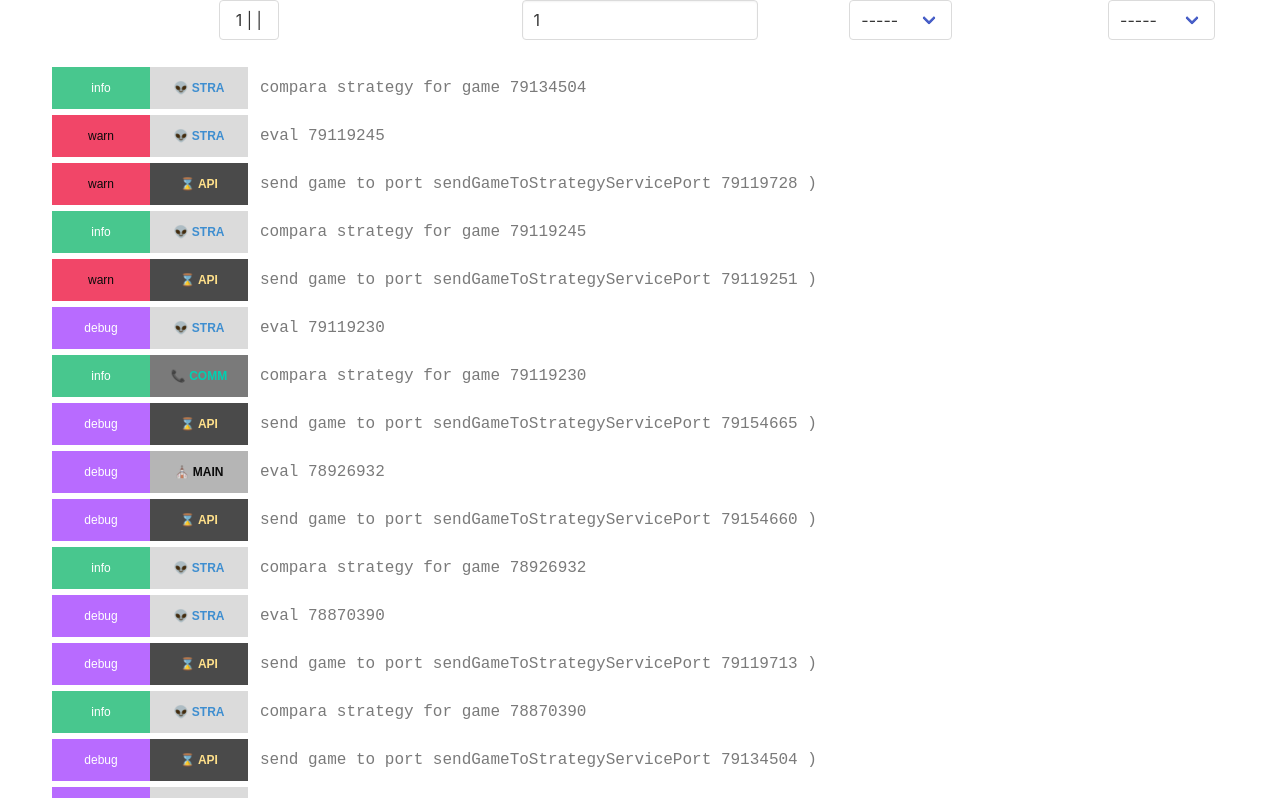
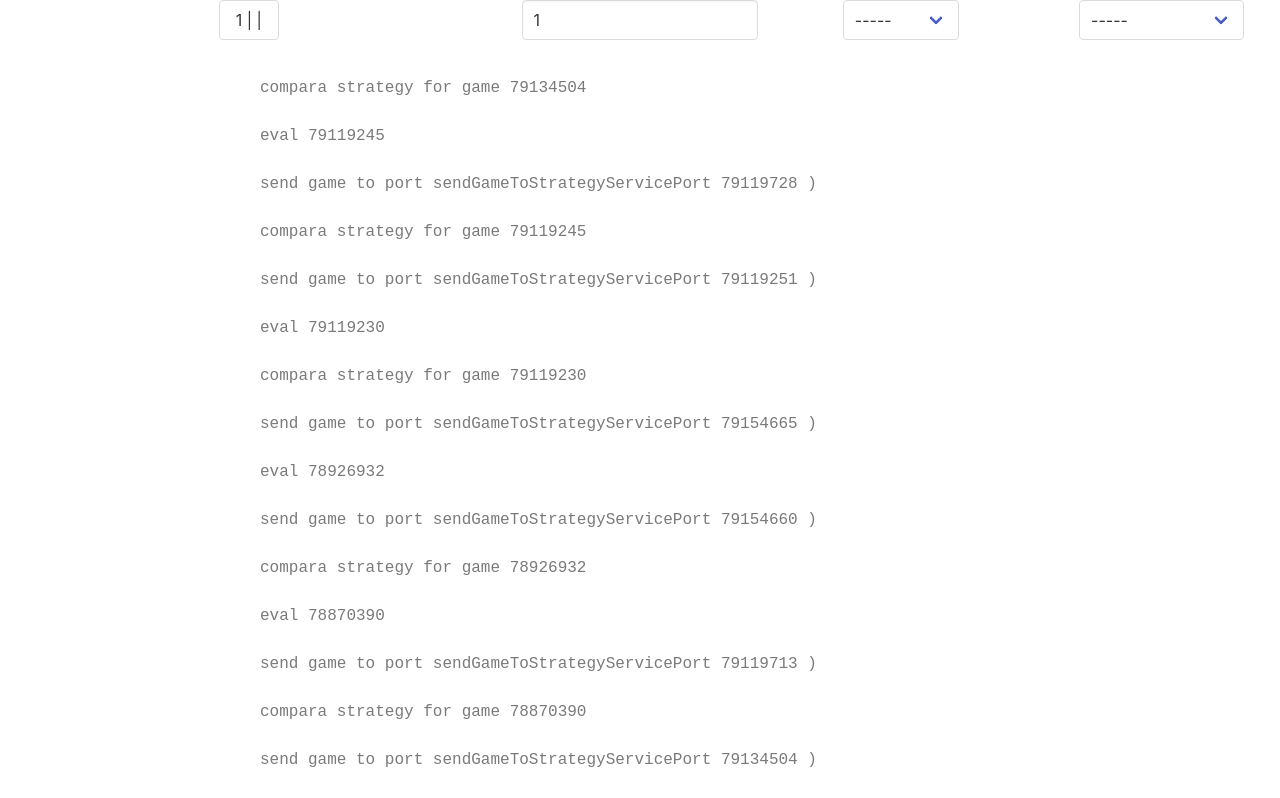
Before and after one commit to Oroneki/winston-logs-front, a React (Create React App) app: page / in a window 1280 px wide. Shown: the top 798 px of the page. Built offline with nearby package versions, Linux system fonts and the light colour scheme.

Commit message:
atualizando

```diff
--- a/src/App.tsx
+++ b/src/App.tsx
@@ -1,6 +1,5 @@
 import React, { Component } from "react";
 import axios from "axios";
-import logo from "./logo.svg";
 import "./App.scss";
 import { tempdata } from "./temp_data";
 import { Chart } from "chart.js";
@@ -24,18 +23,19 @@ const getThreadClass = (thread: Worker) => {
 
 const getThreadText = (thread: Worker) => {
   switch (thread) {
-    case "_main_":
+    case 0:
       return "⛪ MAIN";
-    case "_th__1_":
+    case 1:
       return "👽 STRA";
-    case "_th__2_":
+    case 2:
       return "📞 COMM";
-    case "_th__3_":
+    case 3:
       return "⌛ API";
   }
 };
 
 export interface IApiEntry {
+  id: number;
   cxt?: string;
   message: string;
   w: number;
@@ -106,7 +106,7 @@ class App extends Component<{}, IAppState> {
 
   updateChart() {
     console.log("didMount:", this.canvas);
-    const key: keyof IApiEntry = "memory_rss";
+    const key: keyof IApiEntry = "mhu";
     var myChart = new Chart(this.canvas.current!, {
       type: "line",
       options: {
@@ -131,15 +131,15 @@ class App extends Component<{}, IAppState> {
           //   label: "ext"
           // },
           {
-            data: dataTransf(this.state.entries, "_main_", key) as number[],
+            data: dataTransf(this.state.entries, 0, key) as number[],
             label: "_main_mhu"
           },
           {
-            data: dataTransf(this.state.entries, "_th__1_", key) as number[],
+            data: dataTransf(this.state.entries, 1, key) as number[],
             label: "_1_mhu"
           },
           {
-            data: dataTransf(this.state.entries, "_th__3_", key) as number[],
+            data: dataTransf(this.state.entries, 3, key) as number[],
             label: "_3_mhu"
           }
         ]
@@ -187,6 +187,8 @@ class App extends Component<{}, IAppState> {
                     <option value={undefined}>-----</option>
                     <option value="debug">Debug</option>
                     <option value="info">Info</option>
+                    <option value="error">Error</option>
+                    <option value="verbose">Verbose</option>
                     <option value="warn">Warn</option>
                   </select>
                 </div>
@@ -207,10 +209,10 @@ class App extends Component<{}, IAppState> {
                     }}
                   >
                     <option value={undefined}>-----</option>
-                    <option value="_main_">_main_</option>
-                    <option value="_th__1_">_th__1_</option>
-                    <option value="_th__2_">_th__2_</option>
-                    <option value="_th__3_">_th__3_</option>
+                    <option value={0}>Main</option>
+                    <option value={1}>Strategy</option>
+                    <option value={2}>Communicator</option>
+                    <option value={3}>Api</option>
                   </select>
                 </div>
               </div>
@@ -252,16 +254,16 @@ class LogEntryView extends Component<{ entry: IApiEntry }> {
       <div className="columns is-vcentered">
         <div
           className={`column is-1 is-size-7 ${getLevelClass(this.props.entry
-            .level as Level)}`}
+            .l as Level)}`}
         >
-          {this.props.entry.level}
+          {this.props.entry.l}
         </div>
         <div
           className={`column is-1 is-size-7 has-text-weight-bold ${getThreadClass(
-            this.props.entry.thread as Worker
+            this.props.entry.w as Worker
           )}`}
         >
-          {getThreadText(this.props.entry.thread as Worker)}
+          {getThreadText(this.props.entry.w as Worker)}
         </div>
         <div className="column is-9 has-text-left is-size-6 is-family-monospace has-text-grey">
           <span>{this.props.entry.message}</span>
```
